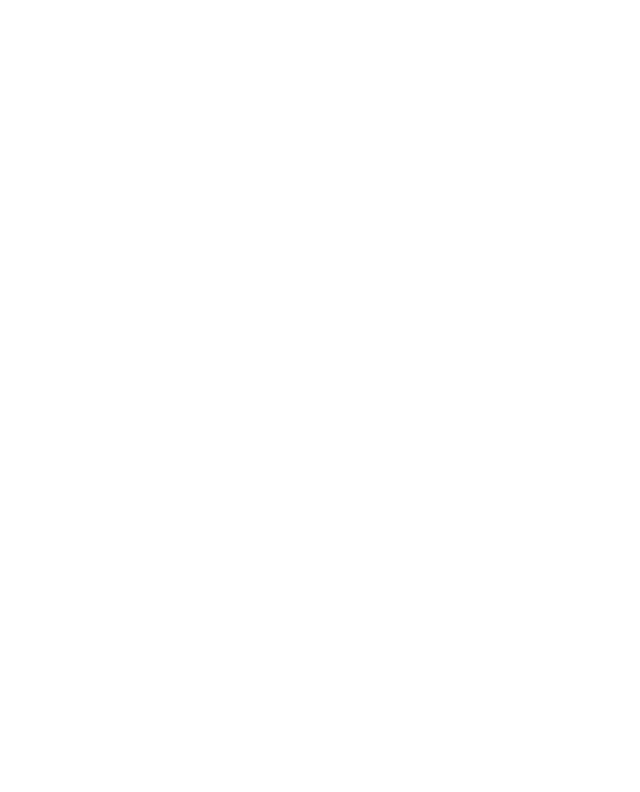
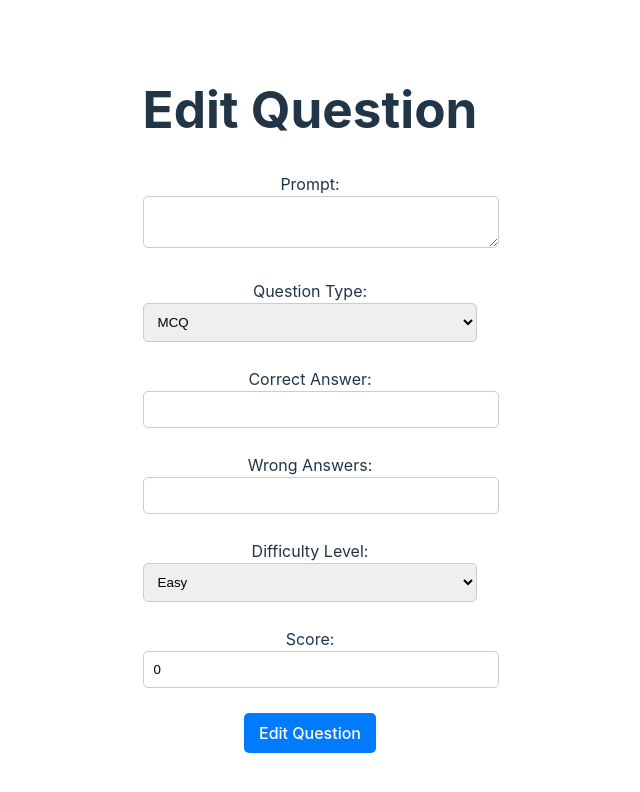
Before and after one commit to logan928/quiz-new, a React (Vite) app: page /questions/edit/1 in a window 1280 px wide. Before the commit this address had no page. Shown: the top 792 px of the page, without its empty margins (330-970 px from the left). Built offline with nearby package versions, Linux system fonts and the light colour scheme; no server answers.

Commit message:
fix QuestionForm

```diff
--- a/src/App.tsx
+++ b/src/App.tsx
@@ -12,6 +12,7 @@ function App() {
         <Route path="/questions" element={<QuestionList />} />
         <Route path="/questions/:id" element={<QuestionDetails />} />
         <Route path="/questions/new" element={<QuestionForm />} />
+        <Route path="/questions/edit/:id" element={<QuestionForm />} />
       </Routes>
     </>
   );
--- a/src/components/questions/QuestionForm.tsx
+++ b/src/components/questions/QuestionForm.tsx
@@ -1,28 +1,86 @@
 import { QuestionServices } from "../../services/Questions";
 import { Question } from "../../types/CommonTypes";
 import React, { useState, useEffect } from "react";
-import { useNavigate } from "react-router-dom";
-import { Link } from "react-router-dom";
+import { useNavigate, useParams } from "react-router-dom";
+//import { Link } from "react-router-dom";
 import "./QuestionForm.css";
 
 function QuestionForm() {
   const navigate = useNavigate();
+  const { id } = useParams<{ id: string }>();
 
   const [questionFormData, setQuestionFormData] = useState<
     Omit<Question, "id">
-  >({
+  >(() => {
+    const savedQuestionFormData = localStorage.getItem("formData");
+    if (savedQuestionFormData) {
+      return JSON.parse(savedQuestionFormData);
+    }
+    return {
       prompt: "",
       question_type: "mcq",
       correct_answer: "",
       wrong_answers: [],
       score: 0,
       difficulty: "easy",
+    };
   });
+
+  useEffect(() => {
+    fetchQuestionByID();
+  }, [id]);
+
+  useEffect(() => {
+    //save form data whenever a change is done
+    localStorage.setItem("formData", JSON.stringify(questionFormData));
+  }, [questionFormData]);
+
+  const fetchQuestionByID = async () => {
+    if (id) {
+      try {
+        const response = await QuestionServices.getQuestionByID(Number(id));
+        setQuestionFormData(response.data);
+      } catch (error) {
+        console.error("Error fetching question", error);
+      }
+    }
+  };
+
+  const handleChange = async (
+    event: React.ChangeEvent<
+      HTMLTextAreaElement | HTMLSelectElement | HTMLInputElement
+    >
+  ) => {
+    const { name, value } = event.target;
+    setQuestionFormData({
+      ...questionFormData,
+      [name]: value,
+    });
+  };
+
+  const handleWrongAnswersChange = async (
+    event: React.ChangeEvent<HTMLInputElement>
+  ) => {
+    const { value } = event.target;
+    const wrongAnswersArray = value
+      .split(",")
+      .map((answer) => answer.trim())
+      .filter((answer) => answer);
+    setQuestionFormData({
+      ...questionFormData,
+      wrong_answers: wrongAnswersArray,
+    });
+  };
 
   const handleSubmit = async (event: React.FormEvent) => {
     event.preventDefault();
     try {
+      if (id) {
+        await QuestionServices.updateQuestion(Number(id), questionFormData);
+      } else {
         await QuestionServices.createNewQuestion(questionFormData);
+      }
+      localStorage.removeItem("formData");
       navigate("/questions");
     } catch (error) {
       console.error("Error saving question", error);
@@ -31,17 +89,23 @@ function QuestionForm() {
 
   return (
     <div className="question-form">
-      <h1> Add Question </h1>
+      <h1> {id ? "Edit" : "Add"} Question </h1>
       <form onSubmit={handleSubmit}>
         <label>
           Prompt:
-          <textarea name="prompt" value={questionFormData.prompt} required />
+          <textarea
+            name="prompt"
+            value={questionFormData.prompt}
+            onChange={handleChange}
+            required
+          />
         </label>
         <label>
           Question Type:
           <select
-            name="questionType"
+            name="question_type"
             value={questionFormData.question_type}
+            onChange={handleChange}
             required
           >
             <option value={"mcq"}>MCQ</option>
@@ -52,8 +116,9 @@ function QuestionForm() {
           Correct Answer:
           <input
             type="text"
-            name="correctAnswer"
+            name="correct_answer"
             value={questionFormData.correct_answer}
+            onChange={handleChange}
             required
           />
         </label>
@@ -63,8 +128,9 @@ function QuestionForm() {
               Wrong Answers:
               <input
                 typeof="text"
-                name="wrongAnswers"
+                name="wrong_answers"
                 value={questionFormData.wrong_answers?.join(",")}
+                onChange={handleWrongAnswersChange}
                 required
               />
             </label>
@@ -72,7 +138,12 @@ function QuestionForm() {
         )}
         <label>
           Difficulty Level:
-          <select name="difficulty" value={questionFormData.difficulty}>
+          <select
+            name="difficulty"
+            value={questionFormData.difficulty}
+            onChange={handleChange}
+            required
+          >
             <option value="easy">Easy</option>
             <option value="medium">Medium</option>
             <option value="difficult">Difficult</option>
@@ -80,10 +151,16 @@ function QuestionForm() {
         </label>
         <label>
           Score:
-          <input type="text" name="score" value={questionFormData.score} />
+          <input
+            type="number"
+            name="score"
+            value={questionFormData.score}
+            onChange={handleChange}
+            required
+          />
         </label>
         <button type="submit" className="btn btn-primary">
-          Add Question
+          {id ? "Edit" : "Add"} Question
         </button>
       </form>
     </div>
```
Also changed, not shown: src/dummy-data/quiz.json (+59 -10 lines). Lines whose indentation alone changed are shown as unchanged.
